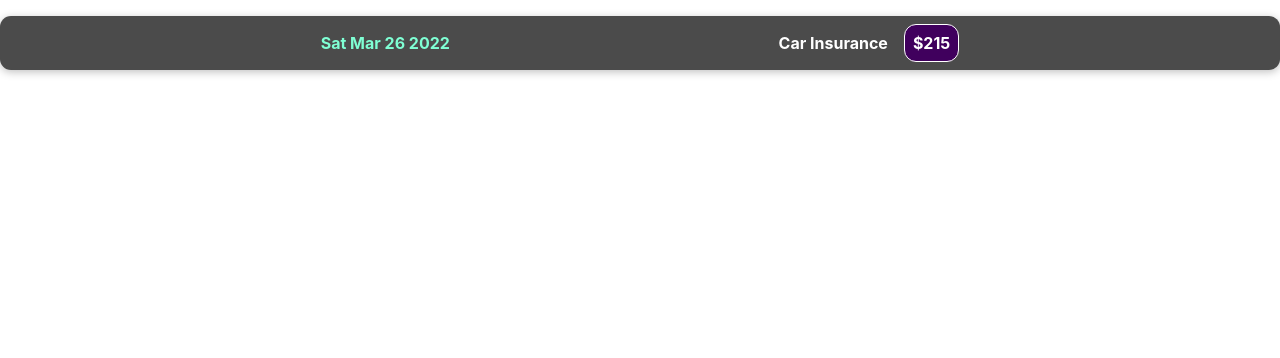
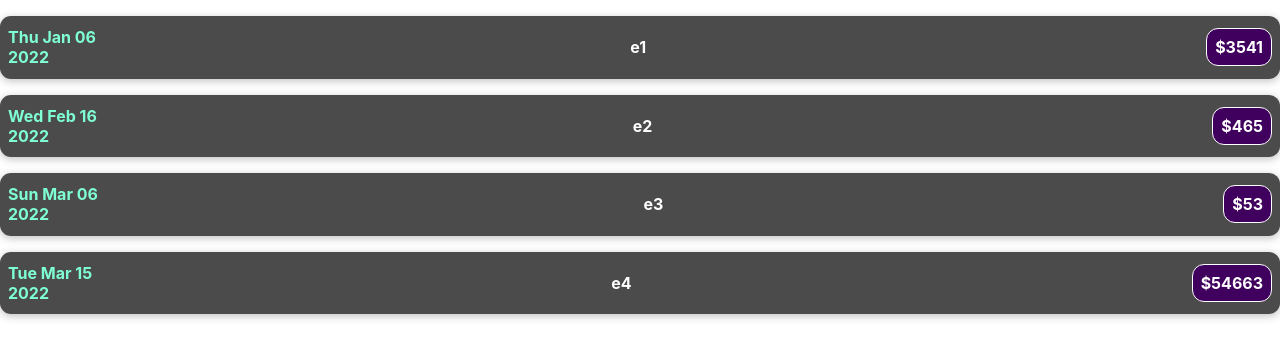
Before and after one commit to parvezaman/udemy-react-complete-guide, a React (Create React App) app: page / in a window 1280 px wide. Shown: the top 358 px of the page. Built offline with nearby package versions, Linux system fonts and the light colour scheme.

Commit message:
props in react 3/14

```diff
--- a/src/App.js
+++ b/src/App.js
@@ -1,11 +1,51 @@
-import logo from "./logo.svg";
 import "./App.css";
 import ExpenseItem from "./components/ExpenseItem/ExpenseItem";
 
 function App() {
+  const expenses = [
+    {
+      title: "e1",
+      amount: "3541",
+      date: new Date(2022, 0, 6),
+    },
+    {
+      title: "e2",
+      amount: "465",
+      date: new Date(2022, 1, 16),
+    },
+    {
+      title: "e3",
+      amount: "53",
+      date: new Date(2022, 2, 6),
+    },
+    {
+      title: "e4",
+      amount: "54663",
+      date: new Date(2022, 2, 15),
+    },
+  ];
   return (
     <div>
-      <ExpenseItem />
+      <ExpenseItem
+        title={expenses[0].title}
+        amount={expenses[0].amount}
+        date={expenses[0].date}
+      />
+      <ExpenseItem
+        title={expenses[1].title}
+        amount={expenses[1].amount}
+        date={expenses[1].date}
+      />
+      <ExpenseItem
+        title={expenses[2].title}
+        amount={expenses[2].amount}
+        date={expenses[2].date}
+      />
+      <ExpenseItem
+        title={expenses[3].title}
+        amount={expenses[3].amount}
+        date={expenses[3].date}
+      />
     </div>
   );
 }
--- a/src/components/ExpenseItem/ExpenseItem.css
+++ b/src/components/ExpenseItem/ExpenseItem.css
@@ -1,7 +1,7 @@
 .expense-item {
   display: flex;
   align-items: center;
-  justify-content: space-evenly;
+  justify-content: space-between;
   box-shadow: 0 2px 8px rgba(0, 0, 0, 0.25);
   padding: 0.5rem;
   margin: 1rem 0;
@@ -9,12 +9,12 @@
   background-color: #4b4b4b;
 }
 .expense-item__description {
-  display: flex;
+  display: flex !important;
   /* flex-direction: column; */
-  /* gap: 1rem; */
+  /* gap: 22rem; */
   align-items: center;
   /* flex-flow: column-reverse; */
-  justify-content: space-evenly;
+  justify-content: space-between !important;
   /* flex: 1; */
 }
 
@@ -22,12 +22,17 @@
   color: #3a3a3a;
   font-size: 1rem;
   flex: 1;
-  margin: 0 1rem;
+  /* margin: 0 1rem; */
   color: white;
 }
 .expense-item__date {
   color: aquamarine;
   font-weight: bold;
+  max-width: 10%;
+}
+.expense-item__title {
+  margin: 0 35rem 0 0rem;
+  /* margin-left: 5px; */
 }
 .expense-item__price {
   font-size: 1rem;
--- a/src/components/ExpenseItem/ExpenseItem.js
+++ b/src/components/ExpenseItem/ExpenseItem.js
@@ -1,18 +1,20 @@
 import React from "react";
 import "./ExpenseItem.css";
 
-const ExpenseItem = () => {
-  const expenseDate = new Date(2022, 2, 26);
-  const expenseTitle = "Car Insurance";
-  const expensePrice = 215;
+const ExpenseItem = (props) => {
+  // const expenseDate = new Date(2022, 2, 26);
+  // const expenseTitle = "Car Insurance";
+  // const expensePrice = 215;
 
   // console.log(expenseDate);
   return (
     <div className="expense-item">
-      <div className="expense-item__date">{expenseDate.toDateString()}</div>
+      <div className="expense-item__date">{props.date.toDateString()}</div>
       <div className="expense-item__description">
-        <h2>{expenseTitle}</h2>
-        <div className="expense-item__price">${expensePrice}</div>
+        <div className="expense-item__title">
+          <h2>{props.title}</h2>
+        </div>
+        <div className="expense-item__price">${props.amount}</div>
       </div>
     </div>
   );
```
